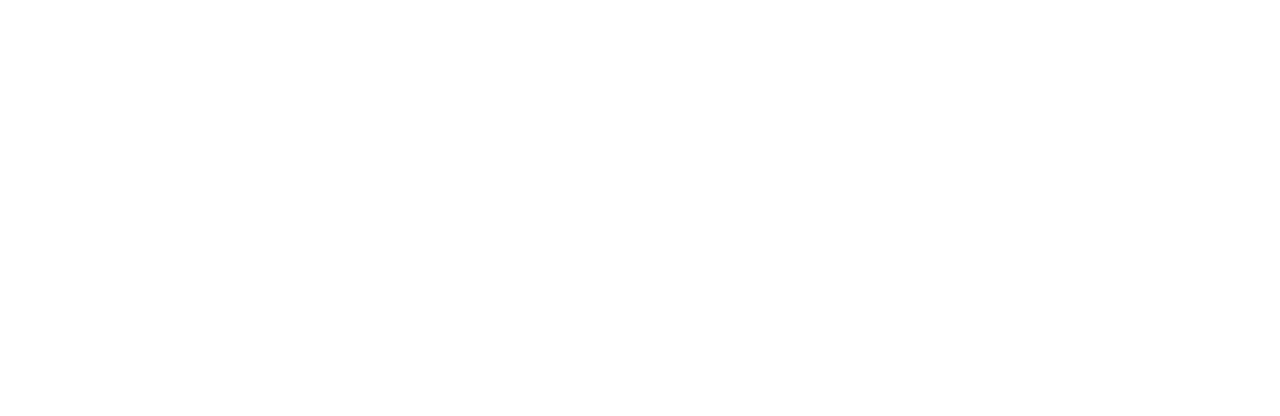
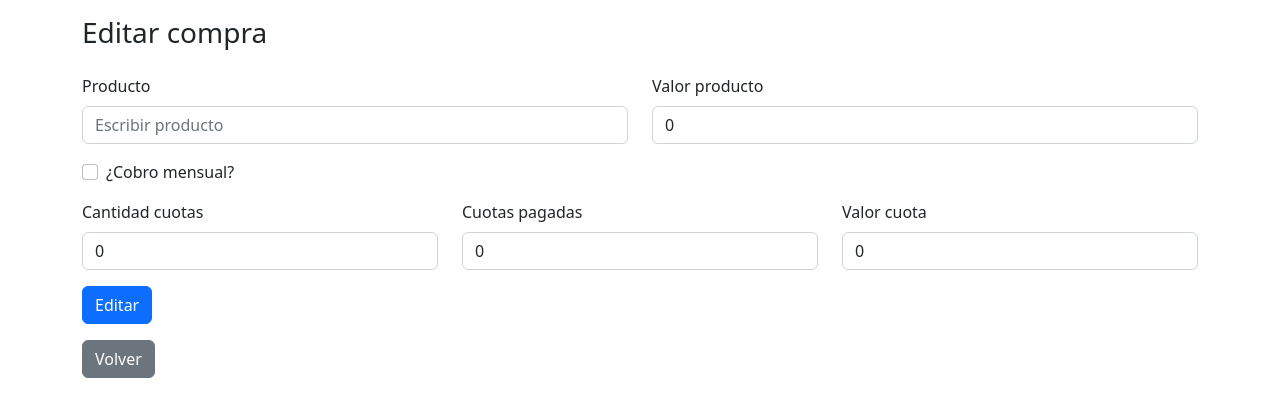
Before and after one commit to dmunozmauro/angular_deudores, an Angular app: page /editar-compra/1 in a window 1280 px wide. Before the commit this address led to /. Shown: the top 416 px of the page. Built offline with nearby package versions, Linux system fonts and the light colour scheme; no server answers.

Commit message:
edicion de compras

```diff
--- a/src/app/app-routing.module.ts
+++ b/src/app/app-routing.module.ts
@@ -15,6 +15,7 @@
   { path: 'compras', component: ComprasComponent },
   { path: 'nuevo-deudor', component: NuevoDeudorComponent },
   { path: 'nueva-compra', component: NuevaCompraComponent },
+  { path: 'editar-compra/:id', component: NuevaCompraComponent },
   { path: 'asigna-deudor-compra/:id', component: AsociarDeudorComprasComponent },
   { path: 'compras-realizadas/:id', component: VerComprasRealizadasComponent }
 ];
--- a/src/app/nueva-compra/nueva-compra.component.html
+++ b/src/app/nueva-compra/nueva-compra.component.html
@@ -1,12 +1,12 @@
 <div class="row">
     <div class="col-12">
-        <h3>Nueva compra</h3>
+        <h3>{{this.id_compra_editada ? "Editar" : "Nueva"}} compra</h3>
     </div>
 </div>
 
 <div class="row mt-3">
     <div class="col-12">
-        <form #formNuevaCompra="ngForm" (ngSubmit)="enviar()">
+        <form #formNuevaCompra="ngForm" (ngSubmit)="!this.id_compra_editada ? crearCompra() : editarCompra()">
             <div class="row">
                 <div class="col-6">
                     <div class="mb-3">
@@ -76,7 +76,8 @@
 
             <div class="row">
                 <div class="col-12">
-                    <button type="submit" class="btn btn-primary mr-3">Guardar</button>
+                    <button type="submit" class="btn btn-primary mr-3">{{!this.id_compra_editada ? "Crear" :
+                        "Editar"}}</button>
                 </div>
             </div>
 
--- a/src/app/nueva-compra/nueva-compra.component.ts
+++ b/src/app/nueva-compra/nueva-compra.component.ts
@@ -1,5 +1,5 @@
 import { Component } from '@angular/core';
-import { Router } from '@angular/router';
+import { ActivatedRoute, Router } from '@angular/router';
 import { Compras } from '../models/compras.interface';
 import { ApiService } from '../servicios/api/api.service';
 
@@ -12,15 +12,28 @@
 })
 export class NuevaCompraComponent {
 
+  id_compra_editada: any = null
+
   nueva_compra: Compras;
   invalido: Boolean = false;
 
-  constructor(private api: ApiService, private router: Router) {
+  constructor(private api: ApiService, private router: Router, private activatedRoute: ActivatedRoute) {
     this.nueva_compra = new Compras(0, "", 0, 0, 0, 0, 0, false);
   }
 
-  enviar() {
-    console.log(this.nueva_compra)
+  ngOnInit() {
+    this.activatedRoute.params.subscribe((params: any) => {
+      if (params?.id) {
+        this.id_compra_editada = params.id;
+
+        this.api.obtenerCompraById(this.id_compra_editada).subscribe((data: any) => {
+          this.nueva_compra = data.data[0]
+        })
+      }
+    })
+  }
+
+  crearCompra() {
     Swal.fire({
       title: 'Cargando',
       allowOutsideClick: false
@@ -39,6 +52,24 @@
     })
   }
 
+  editarCompra() {
+    Swal.fire({
+      title: 'Cargando',
+      allowOutsideClick: false
+    });
+
+    Swal.showLoading();
+
+    this.api.editarCompra(this.nueva_compra).subscribe((res: any) => {
+      this.router.navigate(['/compras-realizadas/', res.deudor])
+      Swal.fire({
+        icon: res.code == 2 ? 'error' : 'success',
+        title: res.message,
+        allowOutsideClick: false
+      })
+    })
+  }
+
 
   volver() {
     this.router.navigate(['/compras'])
--- a/src/app/servicios/api/api.service.ts
+++ b/src/app/servicios/api/api.service.ts
@@ -34,6 +34,11 @@
     return this.http.get<Compras[]>(direccion)
   }
 
+  obtenerCompraById(id: Number): Observable<Compras[]> {
+    let direccion = this.url + "compras/consulta-compra/" + id
+    return this.http.get<Compras[]>(direccion)
+  }
+
   insertarDeudores(deudor: Deudor): Observable<Deudor> {
     let direccion = this.url + "deudores/insertar-deudores";
     return this.http.post<Deudor>(direccion, deudor)
@@ -42,6 +47,11 @@
   insertarCompra(compra: Compras): Observable<Compras> {
     let direccion = this.url + "compras/insertar-compras";
     return this.http.post<Compras>(direccion, compra)
+  }
+
+  editarCompra(compra: Compras): Observable<Compras> {
+    let direccion = this.url + "compras/editar-compras";
+    return this.http.put<Compras>(direccion, compra)
   }
 
   asociarCompras(compra: []): Observable<[]> {
--- a/src/app/ver-compras-realizadas/ver-compras-realizadas.component.html
+++ b/src/app/ver-compras-realizadas/ver-compras-realizadas.component.html
@@ -25,6 +25,7 @@
                     <th scope="col">Cantidad cuotas</th>
                     <th scope="col">Cuotas pagadas</th>
                     <th scope="col">Valor cuota</th>
+                    <th scope="col">Actualizar compra</th>
                     <th scope="col">Eliminar compra</th>
                 </tr>
             </thead>
@@ -42,6 +43,7 @@
 
                     <td>{{compra.valor_cuota.toString() | number}}</td>
 
+                    <td><mat-icon class="icons" (click)="actualizarCompraDeudor(compra.id)">edit</mat-icon></td>
                     <td><mat-icon class="icons" (click)="eliminarRelacionCompraDeudor(compra.id)">delete</mat-icon></td>
                 </tr>
             </tbody>
--- a/src/app/ver-compras-realizadas/ver-compras-realizadas.component.ts
+++ b/src/app/ver-compras-realizadas/ver-compras-realizadas.component.ts
@@ -26,7 +26,7 @@
 
     this.activatedRoute.params.subscribe((params: any) => {
       this.api.obtenerComprasDeudor(params.id).subscribe((data: any) => {
-        this.compras_realizadas = data.data.compras;
+        this.compras_realizadas = data?.data?.compras;
         this.deudor = data.data.deudor;
 
         Swal.close()
@@ -66,4 +66,8 @@
       }
     })
   }
+
+  actualizarCompraDeudor(id: Number) {
+    this.router.navigate(['/editar-compra', id])
+  }
 }
```
